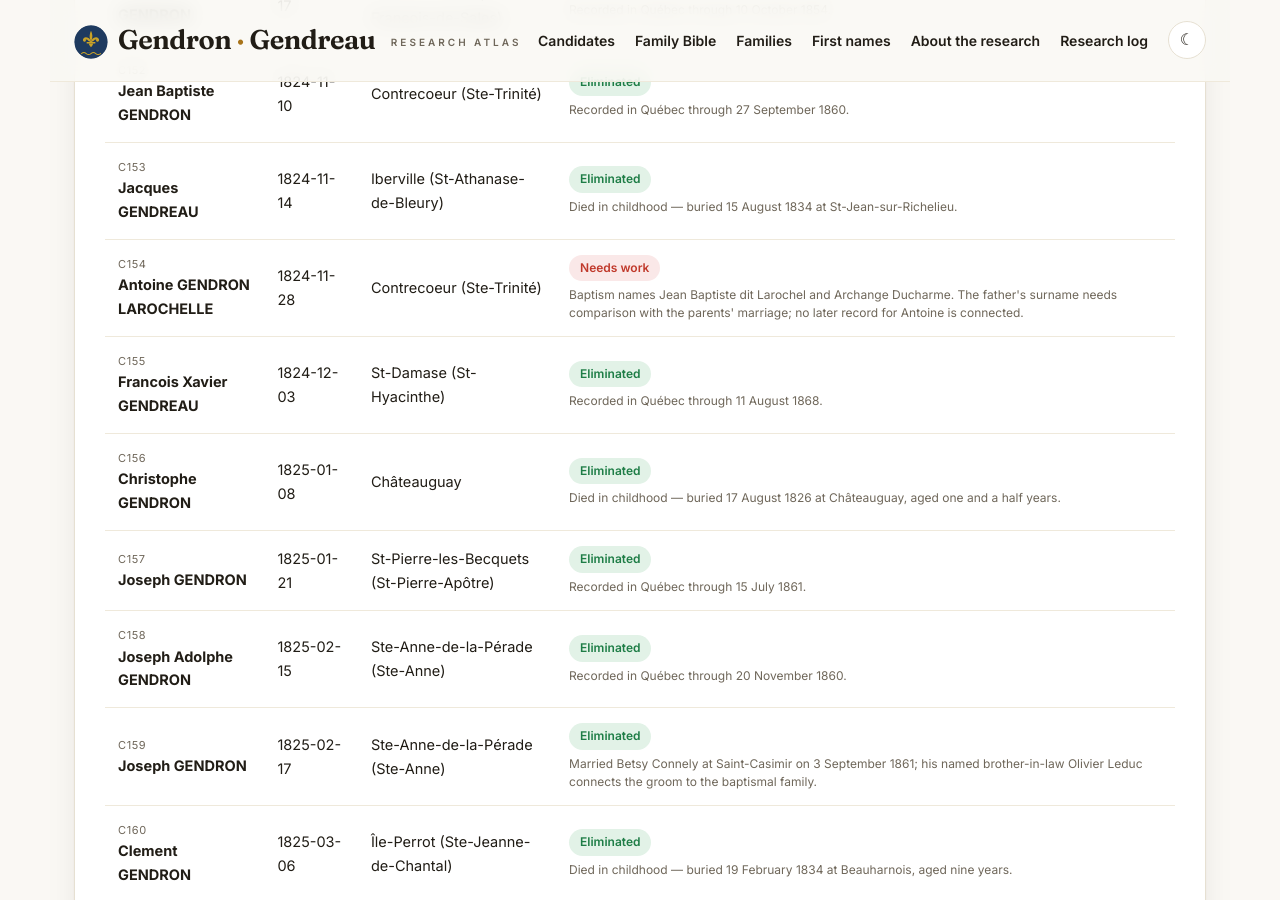
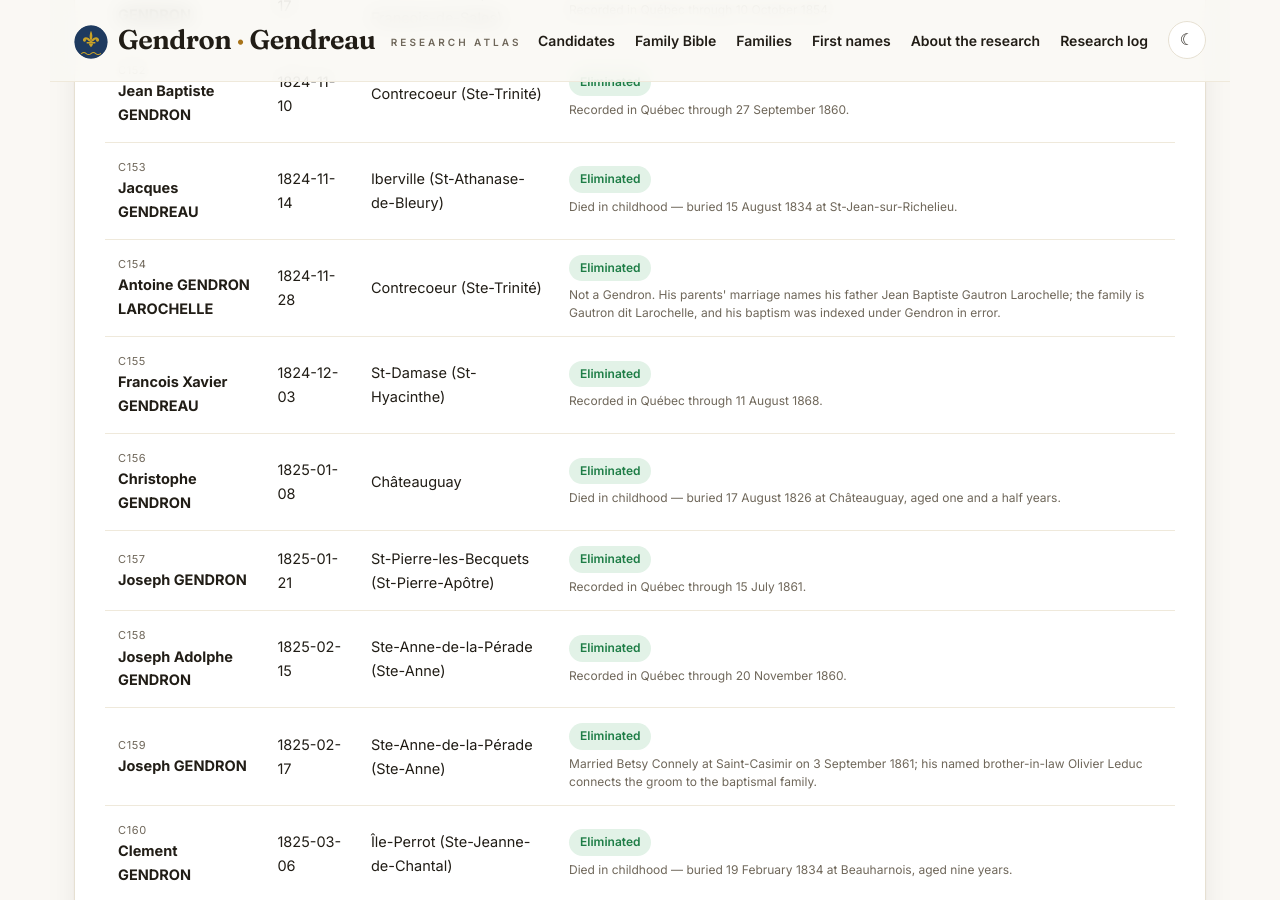
Before and after one commit to vetharmon/gendron-research, a Jekyll site: the page built from index.html, in a window 1280 px wide and 900 px high, scrolled down 15750 px. Built offline with Jekyll 4.4.1, drawn with Linux system fonts in a browser that asks for light colours.

Commit message:
Add files via upload

```diff
--- a/_candidates/c154.md
+++ b/_candidates/c154.md
@@ -4,14 +4,14 @@ id: "C154"
 title: "Antoine GENDRON LAROCHELLE"
 date_record: "1824-11-28"
 place: "Contrecoeur (Ste-Trinité)"
-status: "Needs work"
-category: "unresolved"
-tier: "none"
+status: "Eliminated"
+category: "excluded"
+tier: "solid"
 francois: false
 act: "2736955"
 parents: "Jean Baptiste dit Larochel and Archange Ducharme"
-parents_note: "The father's surname in the original baptism appears to read Gaudron; the candidate index uses Gendron. Compare the 1813 Contrecoeur marriage indexed as Jean-Baptiste Gautron and Marie-Archange Ducharme."
-outcome: "Baptism names Jean Baptiste dit Larochel and Archange Ducharme. The father's surname needs comparison with the parents' marriage; no later record for Antoine is connected."
+parents_note: "Settled 14 November 2026: the parents' marriage (LAFRANCE act 5742801, Contrecoeur, 22 November 1813) names the groom Jean Baptiste Gautron Larochelle, son of Charles Gautron Larochelle and Josephte Letendre. The family name is Gautron dit Larochelle."
+outcome: "Not a Gendron. His parents' marriage names his father Jean Baptiste Gautron Larochelle; the family is Gautron dit Larochelle, and his baptism was indexed under Gendron in error."
 search_log:
   - resource: "PRDH-IGD / LAFRANCE consolidation"
     outcome: "Baptism located — act 2736955, Contrecoeur (Ste-Trinité), 1824-11-28."
@@ -21,6 +21,8 @@ search_log:
     outcome: "No record after his baptism has been connected to him."
   - resource: "Original baptism and MesAieux marriage index, 14 November 2026"
     outcome: "Re-read image 128: born the previous day; parents Jean Baptiste, surname apparently Gaudron, dit Larochel and Archange Ducharme. The index lists an 1813 Contrecoeur marriage of Jean-Baptiste Gautron and Marie-Archange Ducharme. Read that marriage and trace siblings under Gautron, Gaudron and Larochelle before deciding whether this belongs in the Gendron register."
+  - resource: "Parents' marriage and name-form sweeps, 14 November 2026"
+    outcome: "The parents' marriage (act 5742801, 22 November 1813) names the groom Jean Baptiste Gautron Larochelle, son of Charles Gautron Larochelle and Josephte Letendre — the family is Gautron dit Larochelle, not Gendron. No marriage or burial for Antoine himself is proven 1842–1861 under Gendron, Larochelle, Gautron or Gautron Larochelle; one unconfirmed lead is a burial at St-Antoine-sur-Richelieu on 12 July 1858 (act 5442916, Antoine Gendron, age 34, spouse Sarah Trahan, no parents named, no matching marriage found)."
 permalink: /candidates/c154/
 sources:
   - label: "LAFRANCE baptism (act 2736955)"
@@ -35,19 +37,23 @@ sources:
     url: "https://www.mesaieux.com/genealogie/jean_gautron"
     access: "Public index; additional records may require an account"
     provenance: "Lists their marriage at Contrecoeur in 1813. Index lead only; original marriage not inspected."
+  - label: "LAFRANCE marriage of his parents (act 5742801)"
+    url: "https://www.genealogiequebec.com/Membership/LAFRANCE/acte/5742801"
+    access: "Account or subscription required"
+    provenance: "Contrecoeur, 22 November 1813: Jean Baptiste Gautron Larochelle, son of Charles Gautron Larochelle and Josephte Letendre, married Marie Archange Ducharme. Recovered from the LAFRANCE index on 14 November 2026."
 filenames:
   []
 ---
 
 ## Biography
 
-Antoine was born on 27 November 1824 and baptized the next day at Contrecoeur (Ste-Trinité). His baptism names his parents as Jean Baptiste, a day labourer, and Archange Ducharme. The father's surname appears to read **Gaudron dit Larochel**; the candidate index records Gendron Larochelle. No later record has been connected to Antoine.
+Antoine was born on 27 November 1824 and baptized the next day at Contrecoeur (Ste-Trinité). His baptism names his parents as Jean Baptiste, a day labourer, and Archange Ducharme, and gives the father's name as dit Larochel; the candidate index recorded the surname as Gendron Larochelle. His parents' marriage at Contrecoeur on 22 November 1813 names his father in full: **Jean Baptiste Gautron Larochelle**, son of Charles Gautron Larochelle and Josephte Letendre. The family is Gautron dit Larochelle — Antoine is not a Gendron, and his baptism reached this register through an indexing error. No marriage or burial for Antoine himself has been proven.
 
 ## Research lead
 
-The MesAieux index lists an **1813 Contrecoeur marriage of Jean-Baptiste Gautron and Marie-Archange Ducharme**. The matching parental names and parish give a route to the family under Gautron, Gaudron and Larochelle. The original marriage and the couple's other children's records need comparison before deciding whether Antoine belongs to this surname family or to the Gendron candidates.
+One unconfirmed lead remains: a burial at St-Antoine-sur-Richelieu on 12 July 1858 (act 5442916) for an Antoine Gendron, age 34, husband of Sarah Trahan. It names no parents, and no marriage of an Antoine to Sarah Trahan has been found; whether it belongs to this Antoine Gautron is unproven and no longer affects his standing here.
 
 ## Documents
 
 - **[Original baptism, 28 November 1824](https://www.familysearch.org/ark:/61903/3:1:3QS7-899Q-M99S-7)** — Contrecoeur, 1819–1845, film 1290060, image 128, lower right. Re-read on 14 November 2026: born the previous day; parents Jean Baptiste dit Larochel and Archange Ducharme. Indexed as [LAFRANCE act 2736955](https://www.genealogiequebec.com/Membership/LAFRANCE/acte/2736955).
-- **[Parents' marriage index](https://www.mesaieux.com/genealogie/jean_gautron)** — Jean-Baptiste Gautron and Marie-Archange Ducharme, Contrecoeur, 1813. The original marriage has not been inspected.
+- **[Parents' marriage, 22 November 1813 — LAFRANCE act 5742801](https://www.genealogiequebec.com/Membership/LAFRANCE/acte/5742801)** — Jean Baptiste Gautron Larochelle, son of Charles Gautron Larochelle and Josephte Letendre, married Marie Archange Ducharme at Contrecoeur. This act settles the family name as Gautron dit Larochelle.
```
